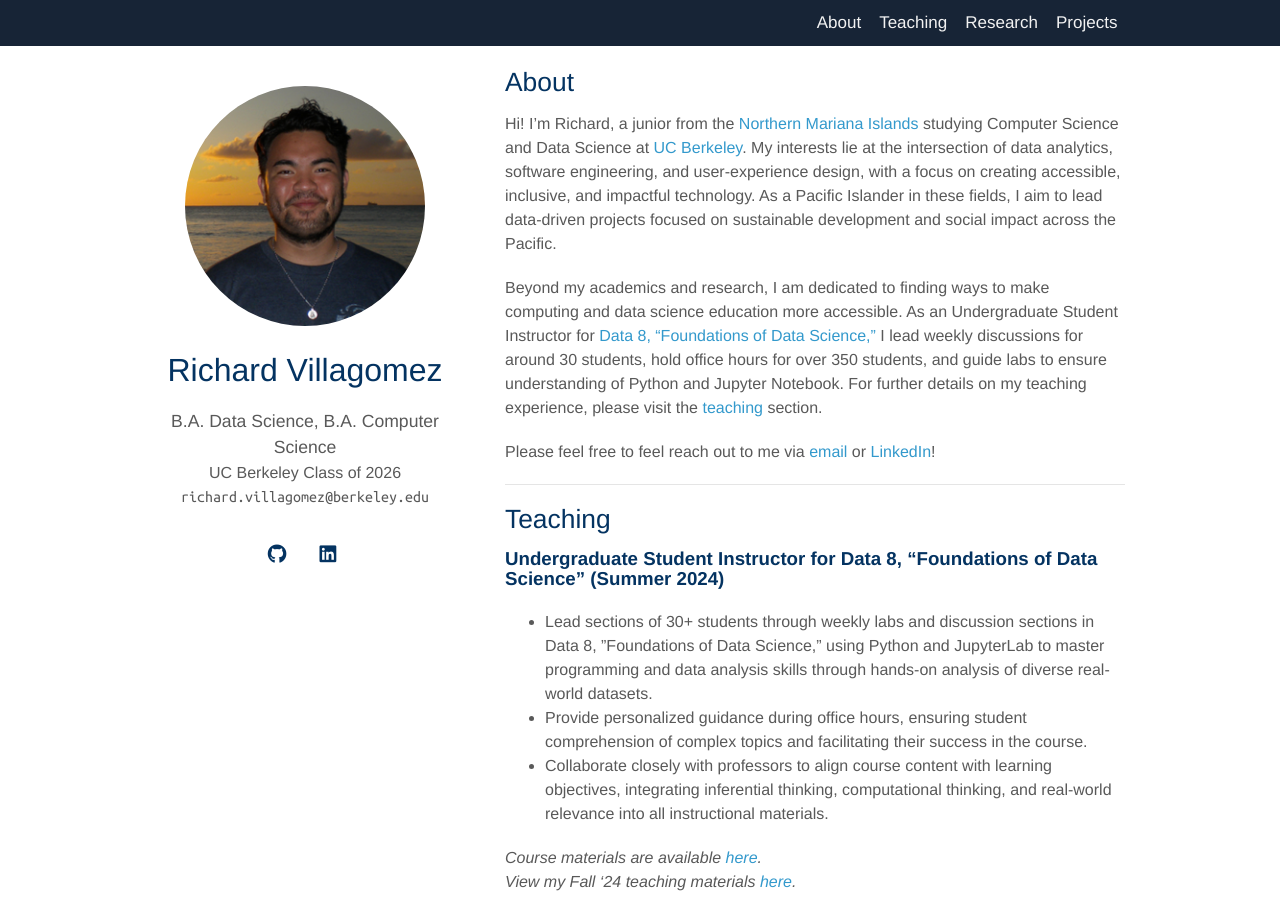
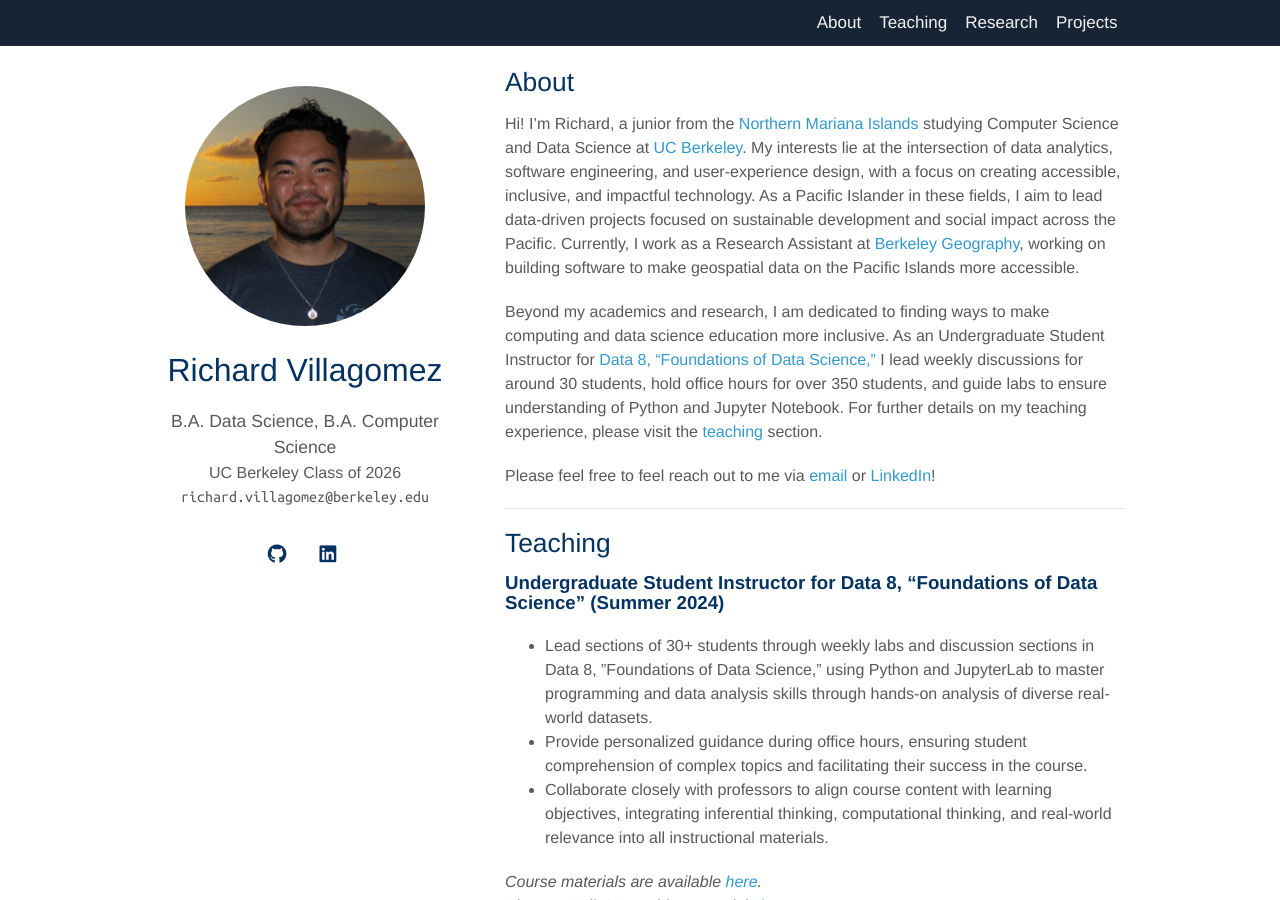
Before and after one commit to richardvillagomez/richardvillagomez.github.io, a Jekyll site: the page built from index.md, in a window 1280 px wide and 900 px high. Built offline with Jekyll 4.4.1, drawn with Linux system fonts in a browser that asks for light colours; nearby versions of some CDN libraries; a style sheet for code colours, icons or effects is not loaded; our own code applies the rules of GitHub Pages for plain Markdown files; some of the changed text lies outside the part shown.

Commit message:
yay updates

```diff
--- a/index.md
+++ b/index.md
@@ -4,9 +4,9 @@ layout: homepage
 
 ## About
 
-Hi! I’m Richard, a junior from the [Northern Mariana Islands](https://www.britannica.com/place/Northern-Mariana-Islands) studying Computer Science and Data Science at [UC Berkeley](https://www.berkeley.edu/). My interests lie at the intersection of data analytics, software engineering, and user-experience design, with a focus on creating accessible, inclusive, and impactful technology. As a Pacific Islander in these fields, I aim to lead data-driven projects focused on sustainable development and social impact across the Pacific.
+Hi! I’m Richard, a junior from the [Northern Mariana Islands](https://www.britannica.com/place/Northern-Mariana-Islands) studying Computer Science and Data Science at [UC Berkeley](https://www.berkeley.edu/). My interests lie at the intersection of data analytics, software engineering, and user-experience design, with a focus on creating accessible, inclusive, and impactful technology. As a Pacific Islander in these fields, I aim to lead data-driven projects focused on sustainable development and social impact across the Pacific. Currently, I work as a Research Assistant at [Berkeley Geography](https://geography.berkeley.edu/home), working on building software to make geospatial data on the Pacific Islands more accessible.
 
-Beyond my academics and research, I am dedicated to finding ways to make computing and data science education more accessible. As an Undergraduate Student Instructor for [Data 8, "Foundations of Data Science,"](https://www.data8.org/sp25/) I lead weekly discussions for around 30 students, hold office hours for over 350 students, and guide labs to ensure understanding of Python and Jupyter Notebook. For further details on my teaching experience, please visit the [teaching](https://richardvillagomez.github.io/#teaching) section.
+Beyond my academics and research, I am dedicated to finding ways to make computing and data science education more inclusive. As an Undergraduate Student Instructor for [Data 8, "Foundations of Data Science,"](https://www.data8.org/sp25/) I lead weekly discussions for around 30 students, hold office hours for over 350 students, and guide labs to ensure understanding of Python and Jupyter Notebook. For further details on my teaching experience, please visit the [teaching](https://richardvillagomez.github.io/#teaching) section.
 
 Please feel free to feel reach out to me via [email](mailto:richard.villagomez@berkeley.edu) or [LinkedIn](https://www.linkedin.com/in/richard-villagomez/)!
 
@@ -76,13 +75,16 @@ _Course materials are available [here](http://www.data8.org/fa23/)._
 
 - [CS 61A: Structure and Interpretation of Computer Programs](https://inst.eecs.berkeley.edu/~cs61a/fa22/)
 - [CS 61B: Data Structures](https://sp23.datastructur.es/)
+- [CS 61C: Machine Structures](https://cs61c.org) (in progress)
 - [CS 70: Discrete Mathematics and Probability Theory](https://www.eecs70.org/)
 - [CS 170: Efficient Algorithms and Intractable Problems](https://cs170.org/)
+- [CS 184: Computer Graphics]([https://cs184.eecs.berkeley.edu/sp25/]) (in progress)
 - [CS 188: Introduction to Artificial Intelligence](https://inst.eecs.berkeley.edu/~cs188/sp24/)
 - [DATA 8: Foundations of Data Science](https://www.data8.org/sp23/)
 - [DATA 100: Principles and Techniques of Data Science](https://ds100.org/fa23/)
-- [DATA 101: Data Engineering](https://www.data101.org/) (in progress)
-- DATA 104: Human Contexts and Ethics of Data (in progress)
+- [DATA 101: Data Engineering](https://www.data101.org/)
+- [DATA 140: Probability for Data Science](https://data140.org/) (in progress)
+- DATA 104: Human Contexts and Ethics of Data
 - MATH 1B: Calculus
 - MATH 53: Multivariable Calculus
 - MATH 54: Linear Algebra and Differential Equations
```
Also changed, not shown: other parts of index.md (+0 -1 lines).
